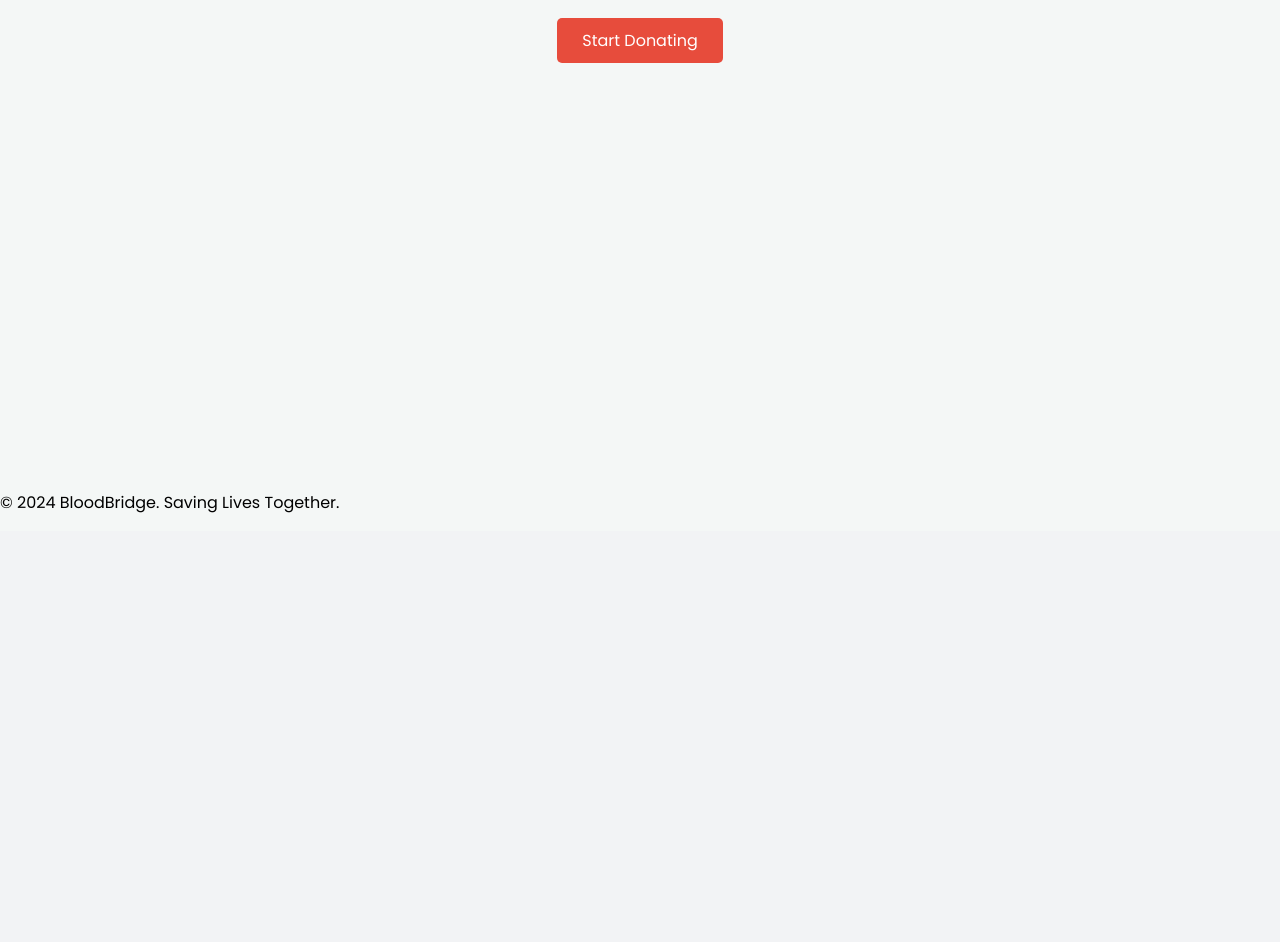
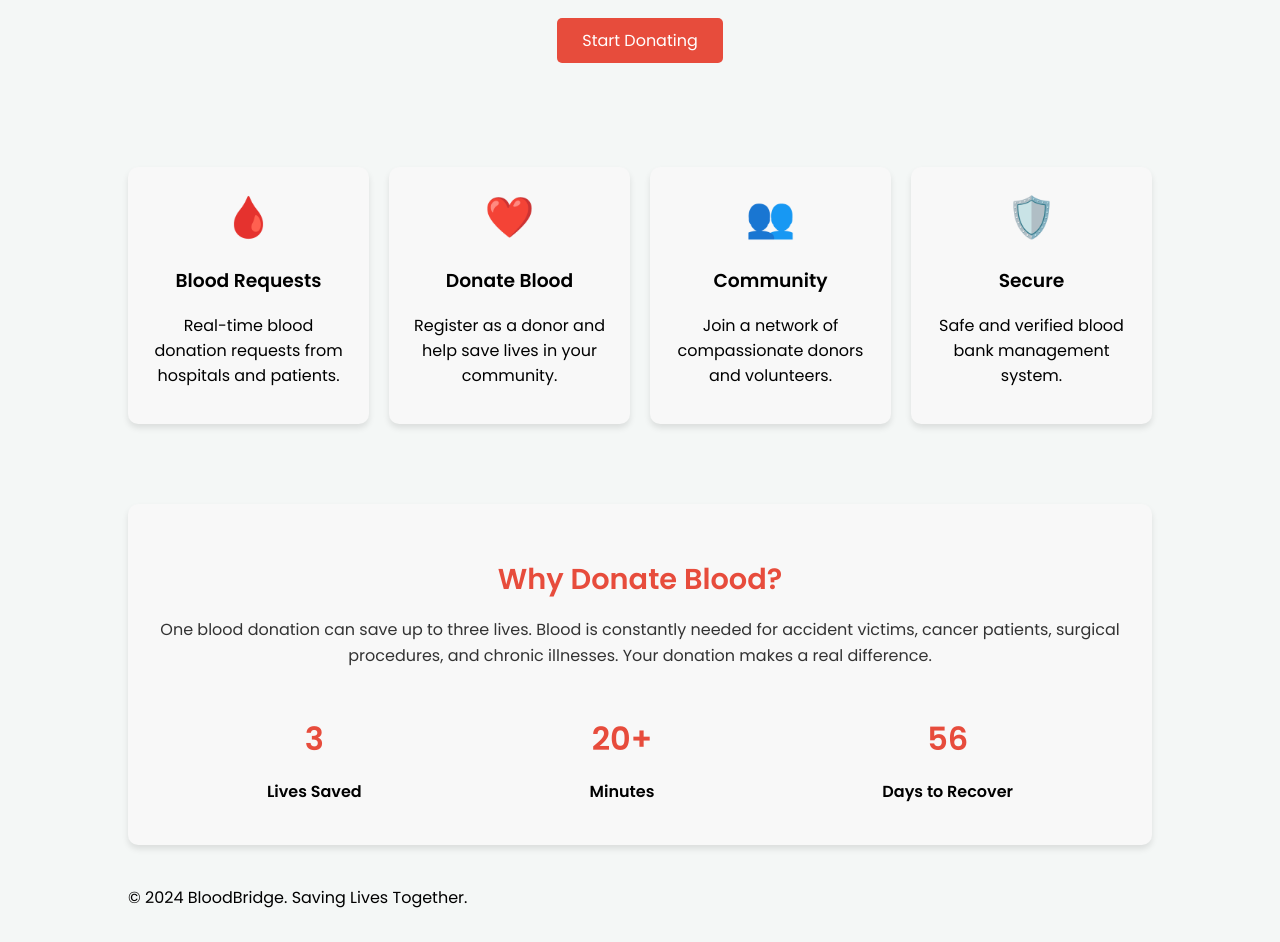
Before and after one commit to abhi0922/AWS-BloodBridge, a Flask app: page / in a window 1280 px wide. Shown: the part 303-1245 px from the top of the page. Before the commit the page ends 816 px from the top, so only its background shows below. Run offline with Flask 3, Linux system fonts and the light colour scheme.

Commit message:
index.html

```diff
--- a/blood bridge - AWS/frontend/templates/index.html
+++ b/blood bridge - AWS/frontend/templates/index.html
@@ -7,4 +7,59 @@
         <a href="{{ url_for('signup') }}" class="btn">Start Donating</a>
     </div>
 </div>
+ <section class="features" style="display: flex; flex-wrap: wrap; justify-content: center; gap: 20px; padding: 40px 0;">
+
+    <div class="feature-card" style="flex: 1 1 200px; max-width: 250px; background: #f8f8f8; border-radius: 10px; padding: 20px; text-align: center; box-shadow: 0 4px 6px rgba(0,0,0,0.1);">
+        <div class="icon" style="font-size: 40px; margin-bottom: 15px;">🩸</div>
+        <h3>Blood Requests</h3>
+        <p>Real-time blood donation requests from hospitals and patients.</p>
+    </div>
+
+    <div class="feature-card" style="flex: 1 1 200px; max-width: 250px; background: #f8f8f8; border-radius: 10px; padding: 20px; text-align: center; box-shadow: 0 4px 6px rgba(0,0,0,0.1);">
+        <div class="icon" style="font-size: 40px; margin-bottom: 15px;">❤️</div>
+        <h3>Donate Blood</h3>
+        <p>Register as a donor and help save lives in your community.</p>
+    </div>
+
+    <div class="feature-card" style="flex: 1 1 200px; max-width: 250px; background: #f8f8f8; border-radius: 10px; padding: 20px; text-align: center; box-shadow: 0 4px 6px rgba(0,0,0,0.1);">
+        <div class="icon" style="font-size: 40px; margin-bottom: 15px;">👥</div>
+        <h3>Community</h3>
+        <p>Join a network of compassionate donors and volunteers.</p>
+    </div>
+
+    <div class="feature-card" style="flex: 1 1 200px; max-width: 250px; background: #f8f8f8; border-radius: 10px; padding: 20px; text-align: center; box-shadow: 0 4px 6px rgba(0,0,0,0.1);">
+        <div class="icon" style="font-size: 40px; margin-bottom: 15px;">🛡️</div>
+        <h3>Secure</h3>
+        <p>Safe and verified blood bank management system.</p>
+    </div>
+
+</section>
+<!-- Why Donate Blood Card -->
+<div class="feature-card" style="
+    max-width: 1400px;
+    margin: 40px auto;
+    background: #f8f8f8;
+    border-radius: 10px;
+    padding: 25px;
+    text-align: center;
+    box-shadow: 0 4px 6px rgba(0,0,0,0.1);
+">
+    <h3 style="font-size: 1.8rem; color: var(--primary); margin-bottom: 15px;">Why Donate Blood?</h3>
+    <p style="font-size: 1rem; color: #333; line-height: 1.6;">
+        One blood donation can save up to three lives. Blood is constantly needed for accident victims, cancer patients, surgical procedures, and chronic illnesses. Your donation makes a real difference.
+    </p>
+    <div style="display: flex; justify-content: space-around; margin-top: 20px;">
+        <div>
+            <h2 style="font-size: 2rem; color: var(--primary); margin-bottom: 5px;">3</h2>
+            <p style="font-weight: 600; color: #000;">Lives Saved</p>
+        </div>
+        <div>
+            <h2 style="font-size: 2rem; color: var(--primary); margin-bottom: 5px;">20+</h2>
+            <p style="font-weight: 600; color: #000;">Minutes</p>
+        </div>
+        <div>
+            <h2 style="font-size: 2rem; color: var(--primary); margin-bottom: 5px;">56</h2>
+            <p style="font-weight: 600; color: #000;">Days to Recover</p>
+        </div>
+    </div>
 {% endblock %}
```
